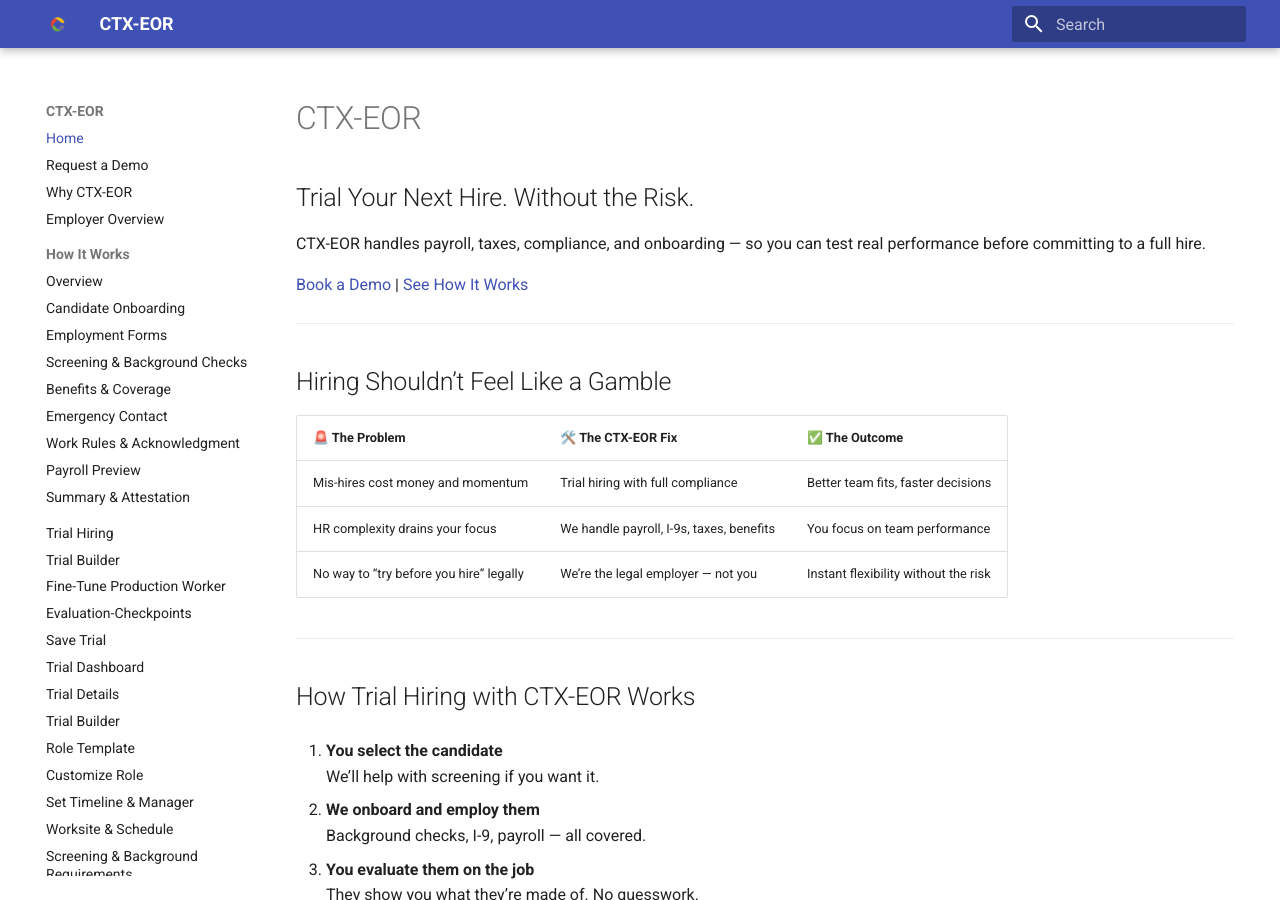
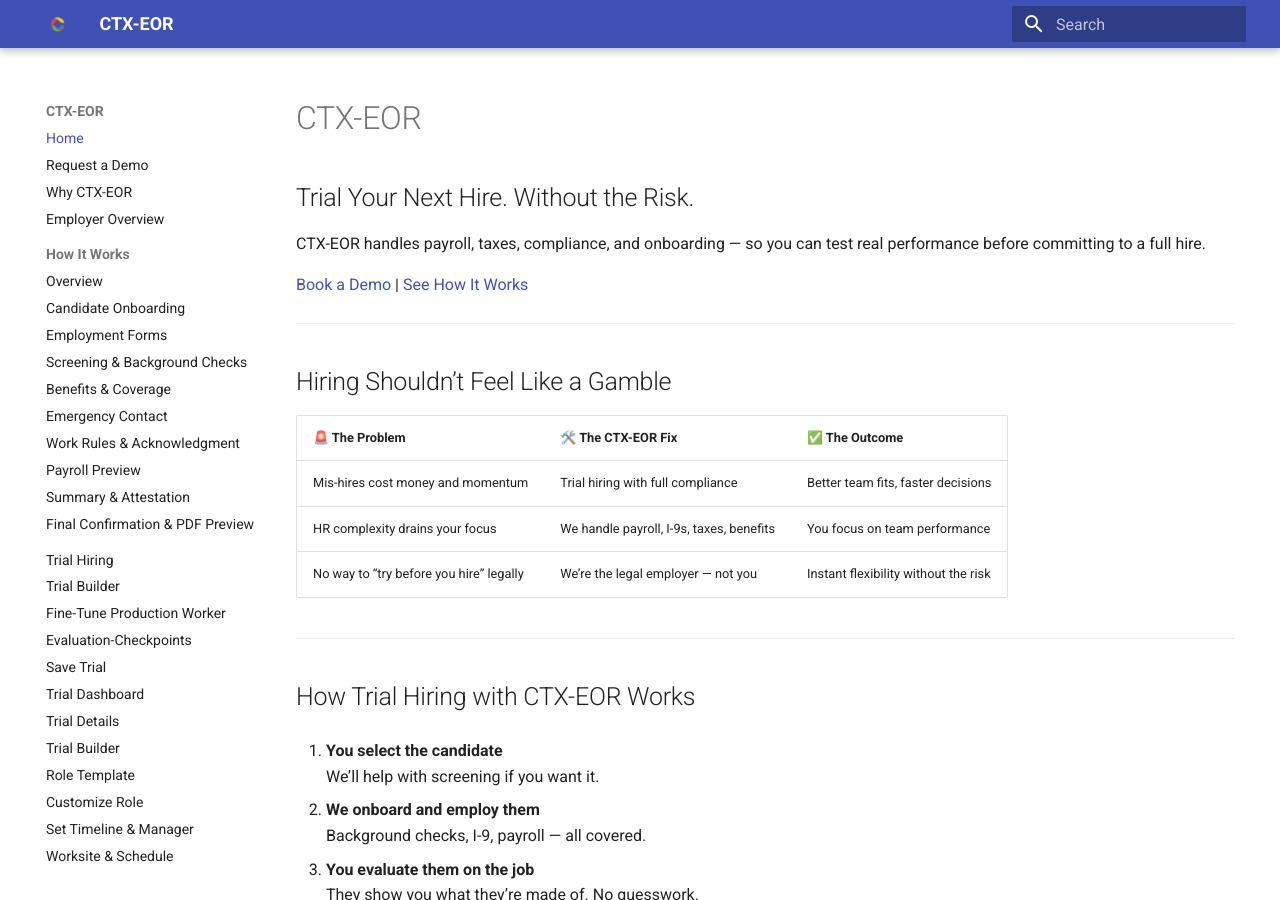
Before and after one commit to cirrusflyer275ds/ctx-eor-site, an MkDocs documentation site: the page built from docs/index.md, in a window 1280 px wide and 900 px high. Built offline with MkDocs 1.6.1 and Material for MkDocs 9.7.7, drawn with Linux system fonts in a browser that asks for light colours.

Commit message:
Update mkdocs.yml

```diff
--- a/mkdocs.yml
+++ b/mkdocs.yml
@@ -39,6 +39,7 @@
     - Work Rules & Acknowledgment: onboarding-step-7-work-rules.md
     - Payroll Preview: onboarding-step-8-payroll-preview.md
     - Summary & Attestation: onboarding-step-9-summary-attestation.md
+    - Final Confirmation & PDF Preview: onboarding-step-10-final-confirmation.md
   - Trial Hiring: trial-hiring.md
   - Trial Builder: trial-builder.md
   - Fine-Tune Production Worker: fine-tune-production-worker.md
```
